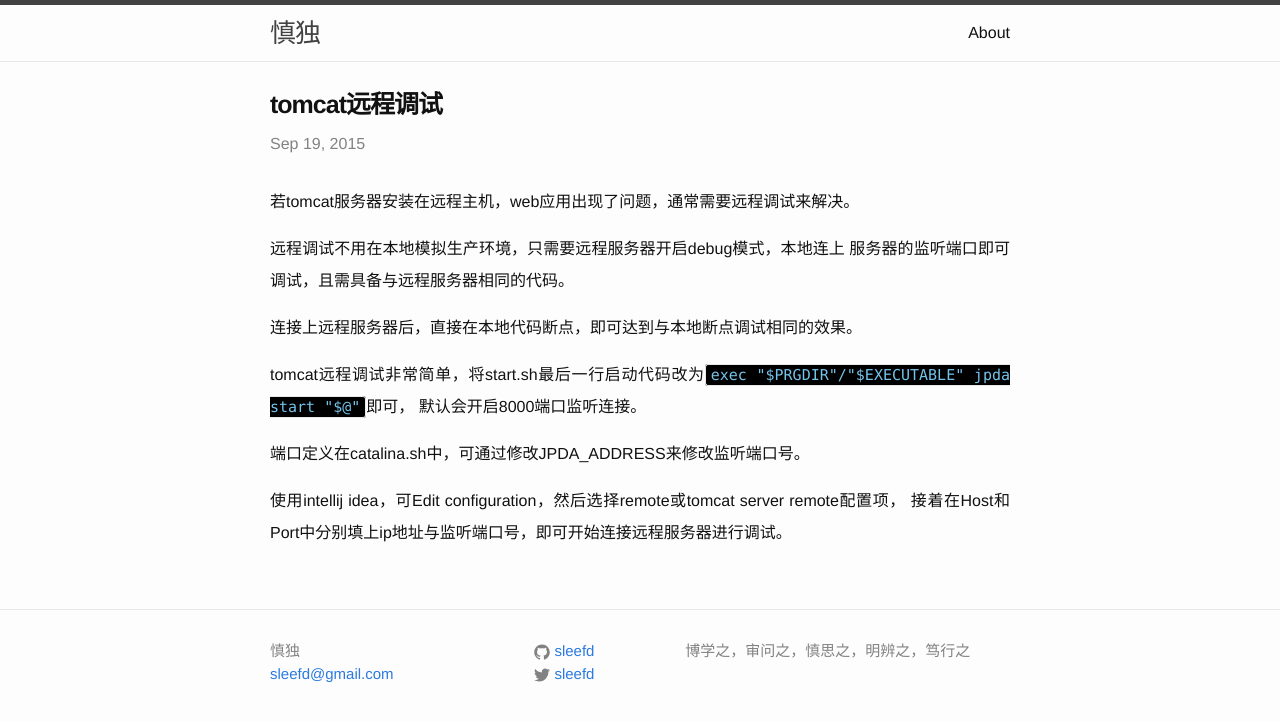
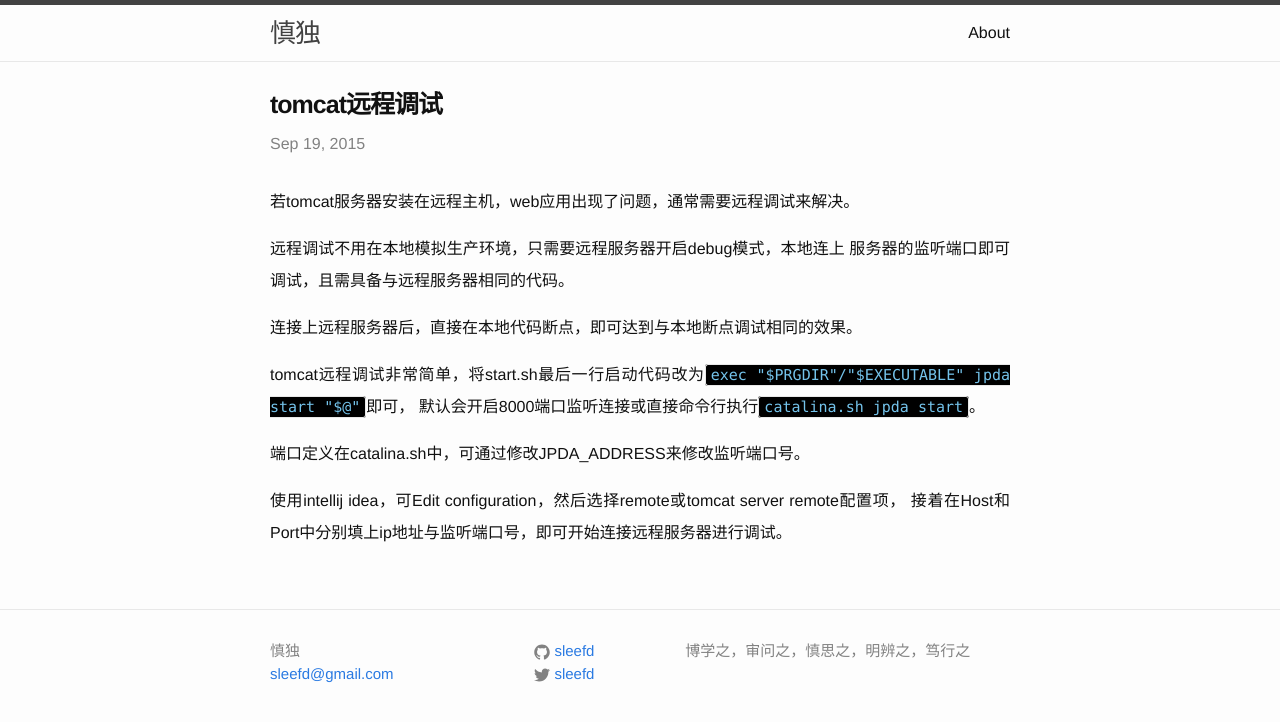
Before and after one commit to sleefd/newblog, a Jekyll site: the page built from _posts/2015-09-19-tomcat-remote-debug.markdown, in a window 1280 px wide. Shown: the top 722 px of the page. Built offline with Jekyll 4.4.1, drawn with Linux system fonts in a browser that asks for light colours.

Commit message:
modify post

```diff
--- a/_posts/2015-09-19-tomcat-remote-debug.markdown
+++ b/_posts/2015-09-19-tomcat-remote-debug.markdown
@@ -13,7 +13,7 @@ categories: learn
 连接上远程服务器后，直接在本地代码断点，即可达到与本地断点调试相同的效果。
 
 tomcat远程调试非常简单，将start.sh最后一行启动代码改为<code>exec "$PRGDIR"/"$EXECUTABLE" jpda start "$@"</code>即可，
-默认会开启8000端口监听连接。
+默认会开启8000端口监听连接或直接命令行执行<code>catalina.sh jpda start</code>。
 
 端口定义在catalina.sh中，可通过修改JPDA\_ADDRESS来修改监听端口号。
 
```
